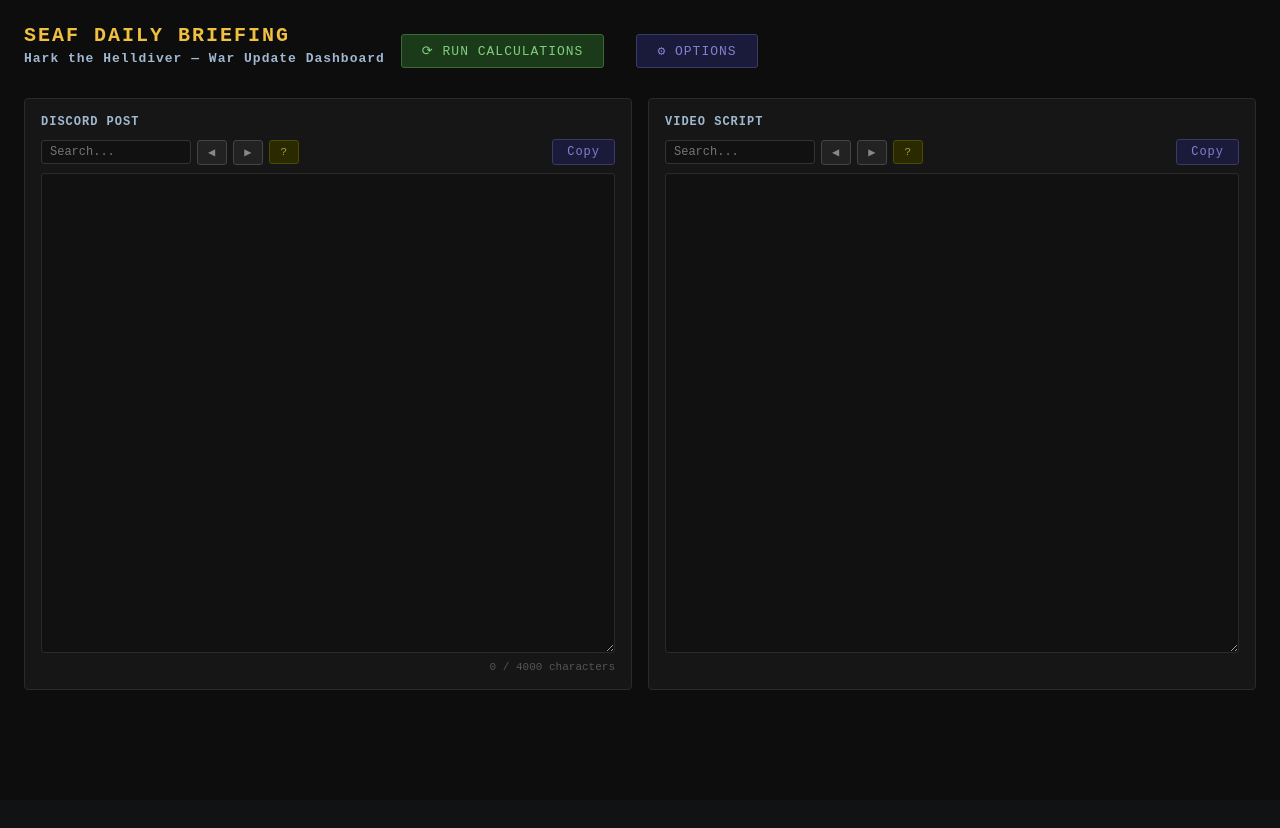
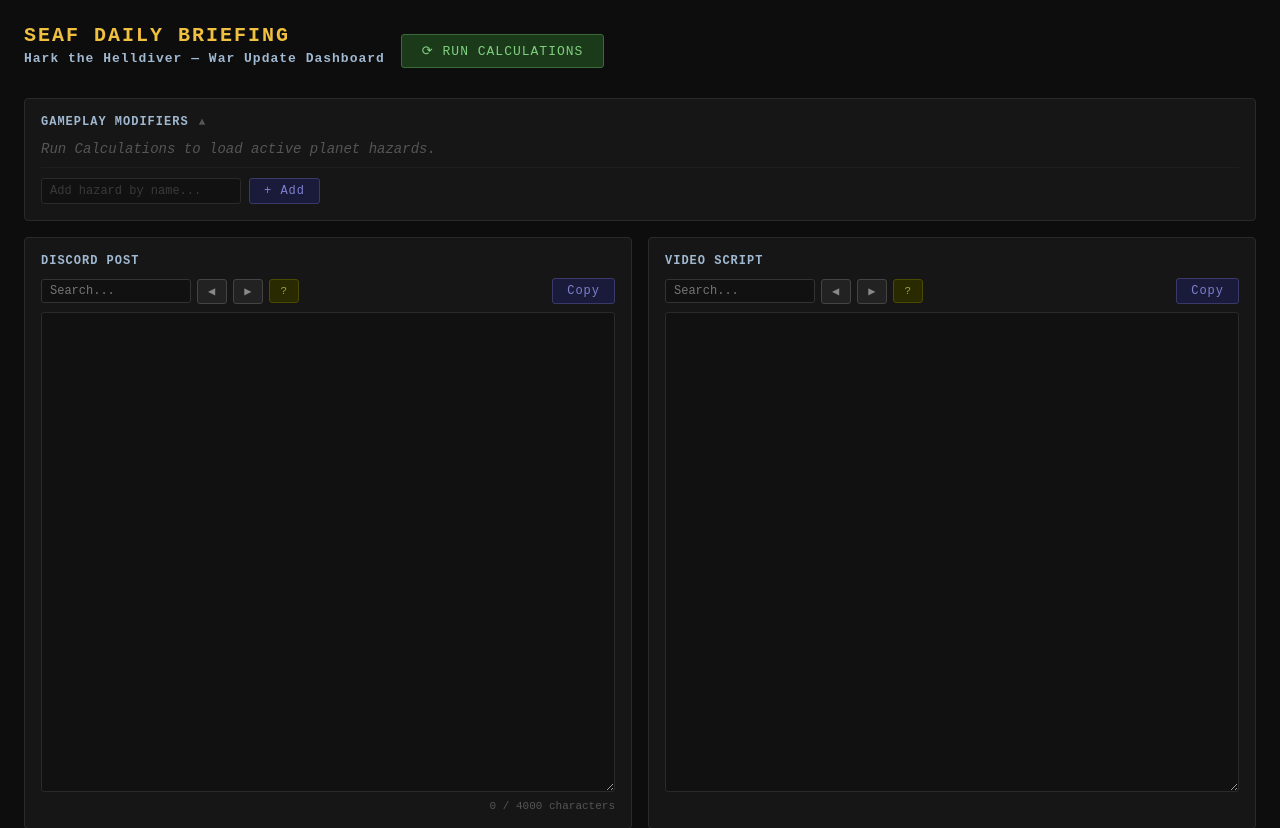
Before and after one commit to Harkonnen-CRR/Helldivers2, a Flask app: page / in a window 1280 px wide. Shown: the top 828 px of the page. Before the commit the page ends 690 px from the top, so only its background shows below. Run offline with Flask 3, Linux system fonts and the light colour scheme.

Commit message:
feat: standalone modifiers panel with custom modifier list and per-planet tier support
Co-Authored-By: Claude Sonnet 4.6 <noreply@anthropic.com>

```diff
--- a/main.py
+++ b/main.py
@@ -61,8 +61,19 @@ def _load_flavor():
         data.setdefault("planet_notes", {})
         data.setdefault("planet_tags", {})
         data.setdefault("planet_modifiers", {})
+        data.setdefault("planet_custom_modifiers", {})
+        # Migrate old string format (single textarea) to new list format
+        for planet, val in list(data["planet_custom_modifiers"].items()):
+            if isinstance(val, str):
+                data["planet_custom_modifiers"][planet] = [
+                    {"text": line.strip(), "tier": "none"}
+                    for line in val.splitlines() if line.strip()
+                ]
         return data
-    return {"theaters": {}, "planets": {}, "limits": {}, "planet_notes": {}, "planet_tags": {}, "planet_modifiers": {}}
+    return {
+        "theaters": {}, "planets": {}, "limits": {}, "planet_notes": {},
+        "planet_tags": {}, "planet_modifiers": {}, "planet_custom_modifiers": {},
+    }
 
 
 def _save_flavor(flavor):
@@ -267,6 +278,23 @@ def api_ping():
     return jsonify({"status": "ok"})
 
 
+@app.route("/save_custom_modifiers", methods=["POST"])
+def save_custom_modifiers():
+    data = request.get_json()
+    planet = data.get("planet")
+    modifiers = data.get("modifiers", [])  # list of {text, tier}
+    if not planet:
+        return jsonify({"status": "error", "message": "Missing planet"}), 400
+    state["flavor"].setdefault("planet_custom_modifiers", {})
+    valid = [m for m in modifiers if isinstance(m, dict) and m.get("text", "").strip()]
+    if valid:
+        state["flavor"]["planet_custom_modifiers"][planet] = valid
+    else:
+        state["flavor"]["planet_custom_modifiers"].pop(planet, None)
+    _save_flavor(state["flavor"])
+    return jsonify({"status": "ok"})
+
+
 @app.route("/save_modifiers", methods=["POST"])
 def save_modifiers():
     data = request.get_json()
--- a/templates/index.html
+++ b/templates/index.html
@@ -337,24 +337,84 @@
     .api-status.checking .api-dot-label { color: #f0c040; }
     @keyframes api-pulse { 0%, 100% { opacity: 1; } 50% { opacity: 0.25; } }
 
-    .options-wrapper { position: relative; }
-    .options-dropdown {
-      display: none;
-      position: absolute;
-      top: calc(100% + 8px);
-      right: 0;
-      width: 340px;
+    /* Custom modifier list per planet */
+    .custom-mod-row {
+      display: flex;
+      align-items: center;
+      gap: 6px;
+      margin-bottom: 4px;
+    }
+    input.custom-mod-text {
+      flex: 1;
       background: #111;
-      border: 1px solid #333;
-      border-radius: 4px;
-      padding: 14px;
-      z-index: 200;
-      max-height: 70vh;
-      overflow-y: auto;
-      box-shadow: 0 4px 20px rgba(0,0,0,0.6);
+      border: 1px solid #2a2a2a;
+      border-radius: 3px;
+      color: #c8c8c8;
+      font-family: 'Courier New', monospace;
+      font-size: 12px;
+      padding: 4px 7px;
     }
-    .options-dropdown.open { display: block; }
-    .options-section-label { color: #555; font-size: 10px; text-transform: uppercase; letter-spacing: 1px; margin-bottom: 10px; }
+    input.custom-mod-text:focus { outline: none; border-color: #444; }
+    input.custom-mod-text::placeholder { color: #3a3a3a; }
+    select.custom-mod-tier {
+      background: #1a1a1a;
+      border: 1px solid #2a2a2a;
+      border-radius: 3px;
+      color: #c8c8c8;
+      font-family: 'Courier New', monospace;
+      font-size: 11px;
+      padding: 3px 5px;
+      cursor: pointer;
+    }
+    button.custom-mod-del {
+      background: #2a1010;
+      color: #c06060;
+      border: 1px solid #4a2020;
+      border-radius: 3px;
+      font-size: 13px;
+      padding: 1px 7px;
+      cursor: pointer;
+      line-height: 1;
+    }
+    button.custom-mod-del:hover { background: #3a1515; }
+    button.custom-mod-add-btn {
+      background: #0f1f0f;
+      color: #60a060;
+      border: 1px solid #2a4a2a;
+      border-radius: 3px;
+      font-family: 'Courier New', monospace;
+      font-size: 11px;
+      padding: 2px 8px;
+      cursor: pointer;
+    }
+    button.custom-mod-add-btn:hover { background: #142014; }
+
+    /* Add-hazard row */
+    .add-hazard-row { display: flex; gap: 8px; align-items: center; margin-top: 10px; padding-top: 10px; border-top: 1px solid #1e1e1e; }
+    input.add-hazard-input {
+      background: #111;
+      border: 1px solid #2a2a2a;
+      border-radius: 3px;
+      color: #c8c8c8;
+      font-family: 'Courier New', monospace;
+      font-size: 12px;
+      padding: 5px 8px;
+      width: 200px;
+    }
+    input.add-hazard-input:focus { outline: none; border-color: #444; }
+    input.add-hazard-input::placeholder { color: #3a3a3a; }
+
+    /* Modifiers section header */
+    .modifiers-header {
+      display: flex;
+      align-items: center;
+      gap: 10px;
+      margin-bottom: 12px;
+      cursor: pointer;
+      user-select: none;
+    }
+    .modifiers-header h3 { margin: 0; }
+    .modifiers-header .toggle-icon { color: #555; font-size: 11px; }
   </style>
 </head>
 <body>
@@ -372,30 +432,22 @@
       <span class="api-dot"></span>
       <span class="api-dot-label" id="api-dot-label"></span>
     </span>
-    <div class="options-wrapper" id="options-wrapper">
-      <button class="secondary" onclick="toggleOptionsMenu(event)">⚙ OPTIONS</button>
-      <div class="options-dropdown" id="options-dropdown">
-        <div class="options-section-label">Hazard Classifications</div>
-        <div id="hazard-list">
-          {% if classifications %}
-            {% for key, tier in classifications.items() %}
-              {% if key.startswith('hazard_') %}
-                {% set name = key[7:] %}
-                <div class="hazard-item" data-key="{{ key }}">
-                  <div class="hazard-name">{{ name }}</div>
-                  <div class="tier-radios">
-                    <label class="tier-large"><input type="radio" name="{{ key }}" value="large" {% if tier == 'large' %}checked{% endif %} onchange="saveTier('{{ key }}', 'large')"> Large</label>
-                    <label class="tier-small"><input type="radio" name="{{ key }}" value="small" {% if tier == 'small' %}checked{% endif %} onchange="saveTier('{{ key }}', 'small')"> Small</label>
-                    <label class="tier-none"> <input type="radio" name="{{ key }}" value="none"  {% if tier == 'none'  %}checked{% endif %} onchange="saveTier('{{ key }}', 'none')">  None</label>
-                  </div>
-                  <div class="hazard-desc"></div>
-                </div>
-              {% endif %}
-            {% endfor %}
-          {% else %}
-            <div class="no-hazards">No hazards classified yet — hit Refresh to load current data.</div>
-          {% endif %}
-        </div>
+  </div>
+
+  <!-- Gameplay Modifiers Panel -->
+  <div class="section" id="modifiers-section">
+    <div class="modifiers-header" onclick="toggleModifiersPanel()">
+      <h3 style="margin:0">Gameplay Modifiers</h3>
+      <span class="toggle-icon" id="modifiers-toggle-icon">▲</span>
+    </div>
+    <div id="modifiers-body">
+      <div id="hazard-list">
+        <div class="no-hazards">Run Calculations to load active planet hazards.</div>
+      </div>
+      <div class="add-hazard-row">
+        <input type="text" id="add-hazard-input" class="add-hazard-input" placeholder="Add hazard by name..."
+          onkeydown="if(event.key==='Enter') addCustomHazard()">
+        <button class="secondary" onclick="addCustomHazard()" style="padding:5px 14px;font-size:12px">+ Add</button>
       </div>
     </div>
   </div>
@@ -715,17 +767,45 @@
     }
   }
 
-  function toggleOptionsMenu(e) {
-    e.stopPropagation();
-    document.getElementById('options-dropdown').classList.toggle('open');
+  function toggleModifiersPanel() {
+    const body = document.getElementById('modifiers-body');
+    const icon = document.getElementById('modifiers-toggle-icon');
+    const collapsed = body.style.display === 'none';
+    body.style.display = collapsed ? 'block' : 'none';
+    icon.textContent = collapsed ? '▲' : '▼';
   }
 
-  document.addEventListener('click', function(e) {
-    const wrapper = document.getElementById('options-wrapper');
-    if (wrapper && !wrapper.contains(e.target)) {
-      document.getElementById('options-dropdown').classList.remove('open');
+  function addCustomHazard() {
+    const input = document.getElementById('add-hazard-input');
+    const name = input.value.trim();
+    if (!name) return;
+    const key = 'hazard_' + name;
+
+    if (document.querySelector(`[data-key="${CSS.escape(key)}"]`)) {
+      input.value = '';
+      return;
     }
-  });
+
+    const list = document.getElementById('hazard-list');
+    const placeholder = list.querySelector('.no-hazards');
+    if (placeholder) placeholder.remove();
+
+    const div = document.createElement('div');
+    div.className = 'hazard-item';
+    div.dataset.key = key;
+    div.innerHTML = `
+      <div class="hazard-name">${escHtml(name)}</div>
+      <div class="tier-radios">
+        <label class="tier-large"><input type="radio" name="${escHtml(key)}" value="large" onchange="saveTier('${escHtml(key)}', 'large')"> Large</label>
+        <label class="tier-small"><input type="radio" name="${escHtml(key)}" value="small" onchange="saveTier('${escHtml(key)}', 'small')"> Small</label>
+        <label class="tier-none"> <input type="radio" name="${escHtml(key)}" value="none"  checked onchange="saveTier('${escHtml(key)}', 'none')">  None</label>
+      </div>
+      <div class="hazard-desc"></div>
+    `;
+    list.appendChild(div);
+    saveTier(key, 'none');
+    input.value = '';
+  }
 
   function _collectModifiers(planetItem) {
     const modifiers = {};
@@ -765,6 +845,61 @@
     saveModifiers(planetName, _collectModifiers(item));
   }
 
+  // ── Custom modifier list ──────────────────────────────────────
+
+  function buildCustomModRow(planetName, text, tier) {
+    const row = document.createElement('div');
+    row.className = 'custom-mod-row';
+    row.innerHTML = `
+      <input type="text" class="custom-mod-text" placeholder="e.g., Rainstorms — reduced visibility..." value="${escHtml(text)}">
+      <select class="custom-mod-tier">
+        <option value="large" ${tier === 'large' ? 'selected' : ''}>Large</option>
+        <option value="small" ${tier === 'small' ? 'selected' : ''}>Small</option>
+        <option value="none"  ${tier === 'none'  ? 'selected' : ''}>None</option>
+      </select>
+      <button class="custom-mod-del" title="Remove">×</button>
+    `;
+    row.querySelector('.custom-mod-text').addEventListener('input', () => saveCustomMods(row, planetName));
+    row.querySelector('.custom-mod-tier').addEventListener('change', () => saveCustomMods(row, planetName));
+    row.querySelector('.custom-mod-del').addEventListener('click', () => {
+      row.remove();
+      const dummy = document.createElement('div');
+      saveCustomMods(dummy, planetName);
+    });
+    return row;
+  }
+
+  function addCustomModRow(btn, planetName) {
+    const list = btn.closest('.custom-mod-section').querySelector('.custom-mod-list');
+    const row = buildCustomModRow(planetName, '', 'none');
+    list.appendChild(row);
+    row.querySelector('.custom-mod-text').focus();
+  }
+
+  function saveCustomMods(triggerEl, planetName) {
+    const item = triggerEl.closest?.('.planet-flavor-item') ||
+                 document.querySelector(`.planet-flavor-item:has(.custom-mod-list)`);
+    // Find the item that contains this planet
+    let targetItem = null;
+    document.querySelectorAll('.planet-flavor-item').forEach(el => {
+      const ta = el.querySelector('textarea[data-key]');
+      if (ta && ta.dataset.key === planetName) targetItem = el;
+    });
+    if (!targetItem) return;
+    const modifiers = [];
+    targetItem.querySelectorAll('.custom-mod-row').forEach(row => {
+      const text = row.querySelector('.custom-mod-text').value.trim();
+      const tier = row.querySelector('.custom-mod-tier').value;
+      if (text) modifiers.push({ text, tier });
+    });
+    fetch('/save_custom_modifiers', {
+      method: 'POST',
+      headers: { 'Content-Type': 'application/json' },
+      body: JSON.stringify({ planet: planetName, modifiers }),
+    });
+    scheduleReformat();
+  }
+
   // ── Flavor editor ─────────────────────────────────────────────
 
   function buildFlavorEditor(theaters, flavor) {
@@ -775,8 +910,9 @@
     container.innerHTML = '';
     section.style.display = 'block';
 
-    const theaterFlavors = (flavor && flavor.theaters) ? flavor.theaters : {};
-    const planetFlavors  = (flavor && flavor.planets)  ? flavor.planets  : {};
+    const theaterFlavors   = (flavor && flavor.theaters)               ? flavor.theaters               : {};
+    const planetFlavors    = (flavor && flavor.planets)                ? flavor.planets                : {};
+    const planetCustomMods = (flavor && flavor.planet_custom_modifiers)? flavor.planet_custom_modifiers : {};
 
     for (const theater of theaters) {
       const faction = theater.faction;
@@ -836,25 +972,7 @@
         const saved = planetFlavors[planet.name] || '';
         const hasText = saved.length > 0;
 
-        // Hazard tier section
-        let hazardTierHTML = '';
-        if (planet.hazards && planet.hazards.length > 0) {
-          hazardTierHTML = `<div class="planet-hazard-tiers"><div class="planet-subgroup-label">Hazard Effects</div>`;
-          for (const h of planet.hazards) {
-            hazardTierHTML += `
-              <div class="planet-hazard-row">
-                <span class="planet-hazard-name">${escHtml(h.name)}</span>
-                <span class="tier-radios">
-                  <label class="tier-large"><input type="radio" name="${escHtml(h.key)}" value="large" ${h.tier === 'large' ? 'checked' : ''} onchange="saveTier('${escHtml(h.key)}', 'large')"> Large</label>
-                  <label class="tier-small"><input type="radio" name="${escHtml(h.key)}" value="small" ${h.tier === 'small' ? 'checked' : ''} onchange="saveTier('${escHtml(h.key)}', 'small')"> Small</label>
-                  <label class="tier-none"><input type="radio" name="${escHtml(h.key)}" value="none" ${h.tier === 'none' ? 'checked' : ''} onchange="saveTier('${escHtml(h.key)}', 'none')"> None</label>
-                </span>
-              </div>`;
-          }
-          hazardTierHTML += '</div>';
-        }
-
-        // Mission Modifiers section
+        // Mission Modifiers section (per-planet faction checkboxes)
         let modifiersHTML = '';
         if (planet.modifier_options && planet.modifier_options.length > 0) {
           const activeMods = planet.active_modifiers || {};
@@ -883,6 +1001,8 @@
           modifiersHTML += '</div>';
         }
 
+        const savedCustomMods = planetCustomMods[planet.name] || [];
+
         const item = document.createElement('div');
         item.className = 'planet-flavor-item';
         item.innerHTML = `
@@ -892,9 +1012,22 @@
           </label>
           <textarea class="planet-flavor-text ${hasText ? 'visible' : ''}"
             data-scope="planets" data-key="${escHtml(planet.name)}">${escHtml(saved)}</textarea>
-          ${hazardTierHTML}
+          <div class="custom-mod-section">
+            <div class="planet-subgroup-label" style="display:flex;align-items:center;gap:8px;margin-top:8px">
+              Custom Modifiers
+              <button class="custom-mod-add-btn" onclick="addCustomModRow(this, '${escHtml(planet.name)}')">+ Add</button>
+            </div>
+            <div class="custom-mod-list"></div>
+          </div>
           ${modifiersHTML}
         `;
+
+        // Build existing custom modifier rows
+        const list = item.querySelector('.custom-mod-list');
+        for (const cm of savedCustomMods) {
+          list.appendChild(buildCustomModRow(planet.name, cm.text || '', cm.tier || 'none'));
+        }
+
         planetSection.appendChild(item);
       }
 
```
Also changed, not shown: formatter.py (+26 -2 lines).
